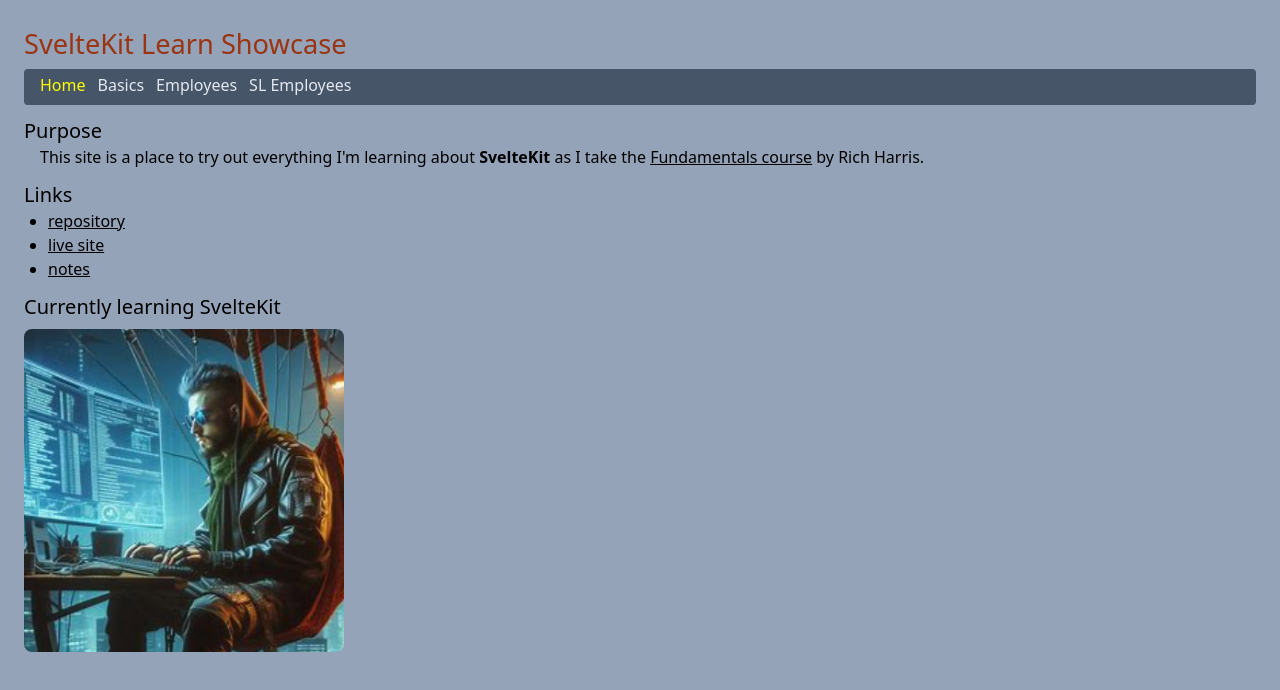
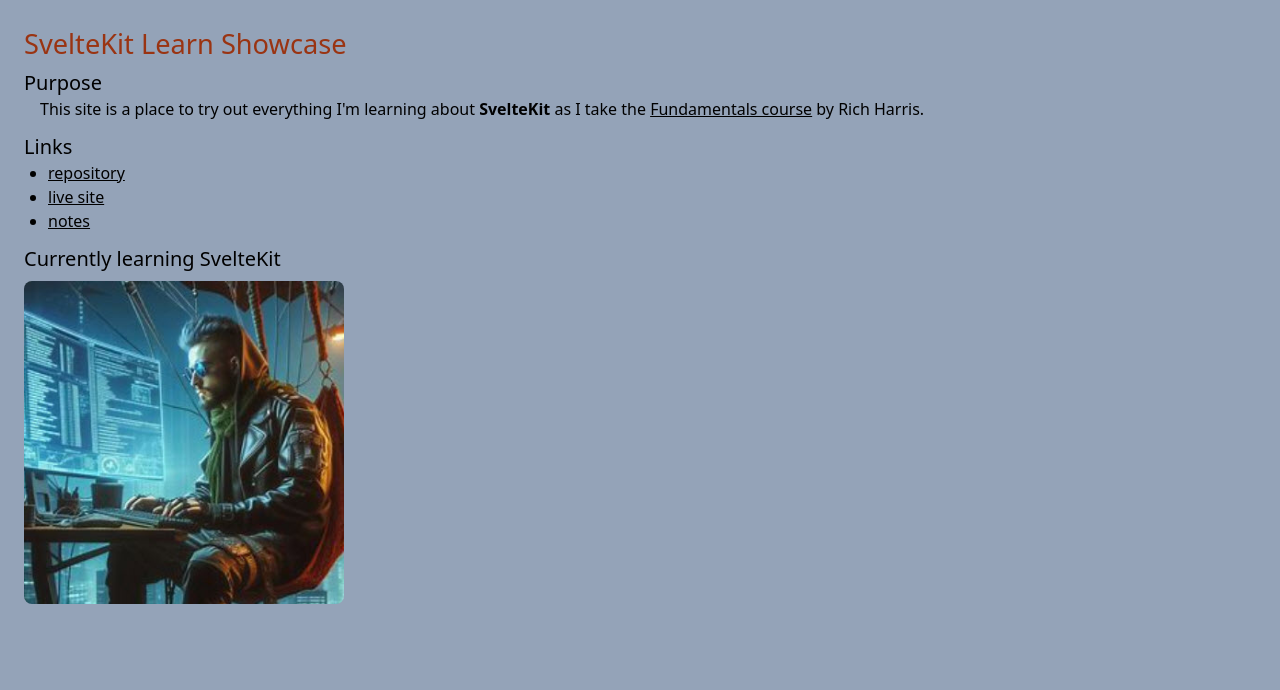
Before and after one commit to edwardtanguay/sveltekit-learn-showcase, a SvelteKit app: page / in a window 1280 px wide. Shown: the top 690 px of the page. Built offline with nearby package versions, Linux system fonts and the light colour scheme.

Commit message:
not showing on computer width

```diff
--- a/src/components/Header.svelte
+++ b/src/components/Header.svelte
@@ -1,9 +1,10 @@
 <script lang="ts">
+	import { mobileMenuShowing } from '../stores';
 	import Nav from './Nav.svelte';
 	import 'iconify-icon';
 
 	const handleMenuHideShow = () => {
-		alert('hide/show')
+		$mobileMenuShowing = !$mobileMenuShowing;
 	}
 </script>
 
--- a/src/components/Nav.svelte
+++ b/src/components/Nav.svelte
@@ -1,5 +1,6 @@
 <script lang="ts">
 	import { page } from '$app/stores';
+	import { mobileMenuShowing } from '../stores';
 
 	type PageItem = {
 		href: string;
@@ -43,13 +44,19 @@
 	};
 </script>
 
-<nav class="bg-slate-600 px-4 pt-2 md:pt-1 pb-3 md:pb-2 mb-3 rounded text-slate-200 flex gap-3 flex-col md:flex-row">
-	{#each pageItems as pageItem}
-		<div>
-			<a class:active={highlightMenuItem($page, pageItem)} href={pageItem.href}>{pageItem.title}</a>
-		</div>
-	{/each}
-</nav>
+{#if $mobileMenuShowing}
+	<nav
+		class="bg-slate-600 px-4 pt-2 md:pt-1 pb-3 md:pb-1 mb-3 rounded text-slate-200 flex gap-3 flex-col md:flex-row"
+	>
+		{#each pageItems as pageItem}
+			<div>
+				<a class:active={highlightMenuItem($page, pageItem)} href={pageItem.href}
+					>{pageItem.title}</a
+				>
+			</div>
+		{/each}
+	</nav>
+{/if}
 
 <style>
 	a.active {
--- /dev/null
+++ b/src/stores.ts
@@ -0,0 +1,3 @@
+import { writable } from 'svelte/store';
+
+export const mobileMenuShowing = writable<boolean>(false);
```
